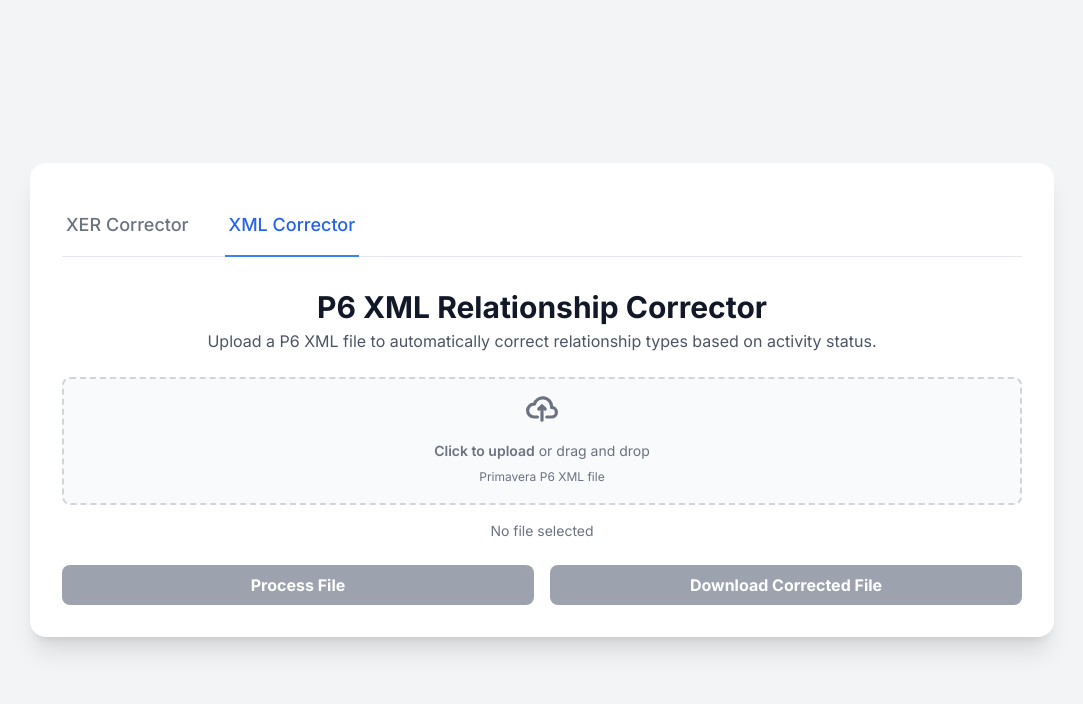
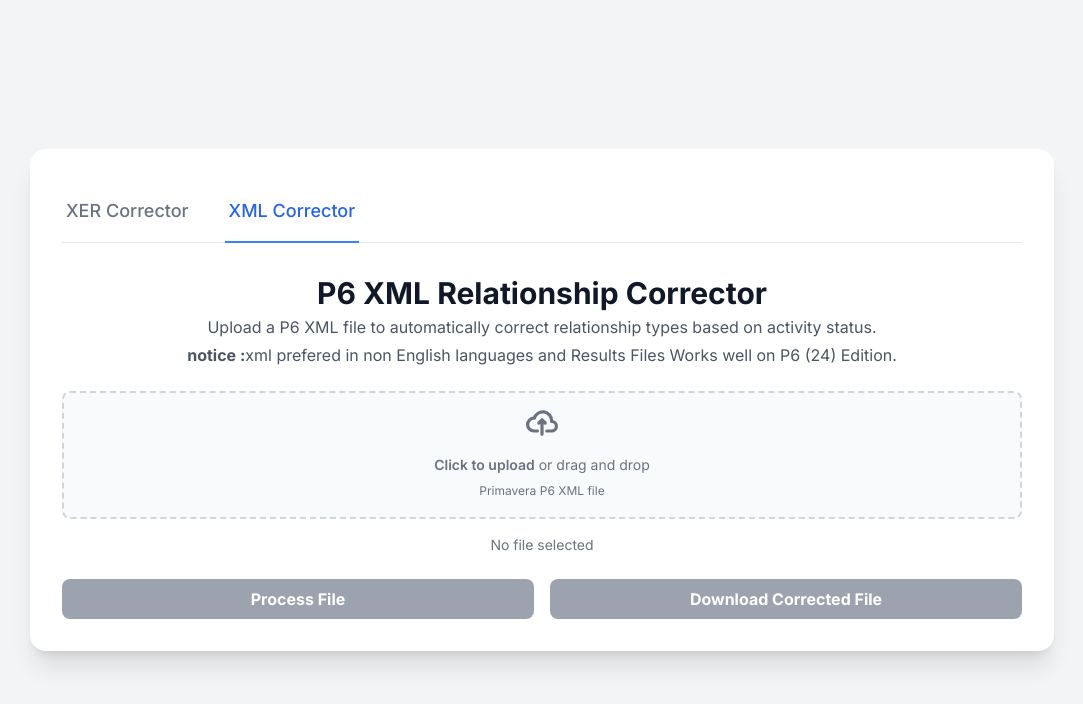
Before and after one commit to bgapalawy/OutOfSequenceP6Solver, a website: page index.html in a window 1280 px wide. Both pictures are taken after a click on the button "XML Corrector". Shown: the whole page, without its empty margins (98-1181 px from the left). Drawn offline with nearby package versions, Linux system fonts and the light colour scheme.

Commit message:
Update index.html

```diff
--- a/index.html
+++ b/index.html
@@ -3,7 +3,7 @@
 <head>
     <meta charset="UTF-8">
     <meta name="viewport" content="width=device-width, initial-scale=1.0">
-    <title>P6 Relationship Corrector <br> (notice : Results Files Works well on P6 (24) Edition)</title>
+    <title>P6 Relationship Corrector </title>
     <script src="https://cdn.tailwindcss.com"></script>
     <link href="https://fonts.googleapis.com/css2?family=Inter:wght@400;500;600;700&display=swap" rel="stylesheet">
     <style>
@@ -105,13 +105,14 @@
                 </div>
             </div>
         </div>
-
         <!-- XML Tab -->
         <div id="content-xml" class="tab-content">
              <div class="space-y-6">
                 <div class="text-center">
                     <h1 class="text-2xl md:text-3xl font-bold text-gray-900">P6 XML Relationship Corrector</h1>
                     <p class="text-gray-600 mt-1">Upload a P6 XML file to automatically correct relationship types based on activity status.</p>
+                    <p class="text-gray-600 mt-1"><b>notice :</b>xml prefered in non English languages and Results Files Works well on P6 (24) Edition.</p>
+
                 </div>
                 <div class="space-y-4">
                      <div class="flex items-center justify-center w-full">
```
